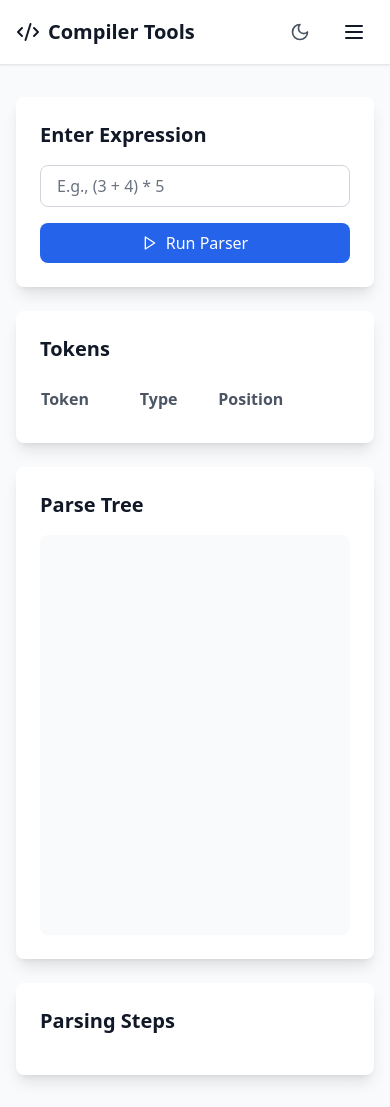
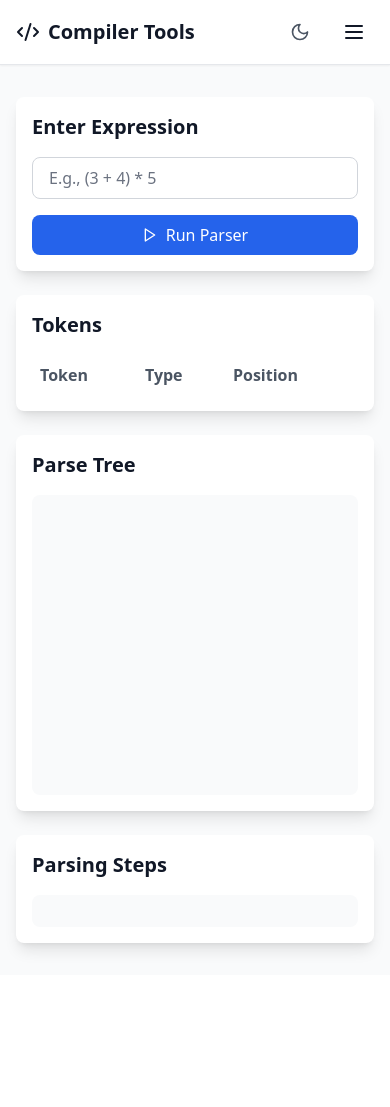
Before and after one commit to Rutwik2003/Compiler-Visualizer-, a React (Vite) app: page / in a window 390 px wide. After the commit the page ends 975 px from the top, so only its background shows below. Built offline with nearby package versions, Linux system fonts and the light colour scheme.

Commit message:
Updated the responsiveness

```diff
--- a/src/components/AutomataConverter.tsx
+++ b/src/components/AutomataConverter.tsx
@@ -22,7 +22,7 @@ export function AutomataConverter({ isDarkMode }: AutomataConverterProps) {
 
   return (
     <div className="space-y-6">
-      <div className={`p-6 rounded-lg ${
+      <div className={`p-4 sm:p-6 rounded-lg ${
         isDarkMode ? 'bg-gray-800' : 'bg-white'
       } shadow-lg`}>
         <div className="max-w-3xl mx-auto">
@@ -109,10 +109,12 @@ export function AutomataConverter({ isDarkMode }: AutomataConverterProps) {
             </h3>
             <div
               id="nfa-graph"
-              className={`rounded-lg p-6 h-80 sm:h-96 overflow-hidden ${
+              className={`rounded-lg p-4 h-[300px] sm:h-[400px] overflow-x-auto overflow-y-hidden ${
                 isDarkMode ? 'bg-gray-900' : 'bg-gray-50'
               } border ${isDarkMode ? 'border-gray-700' : 'border-gray-200'}`}
-            />
+            >
+              <div className="w-full h-full min-w-[800px]" />
+            </div>
           </div>
 
           <div>
@@ -123,10 +125,12 @@ export function AutomataConverter({ isDarkMode }: AutomataConverterProps) {
             </h3>
             <div
               id="dfa-graph"
-              className={`rounded-lg p-6 h-80 sm:h-96 overflow-hidden ${
+              className={`rounded-lg p-4 h-[300px] sm:h-[400px] overflow-x-auto overflow-y-hidden ${
                 isDarkMode ? 'bg-gray-900' : 'bg-gray-50'
               } border ${isDarkMode ? 'border-gray-700' : 'border-gray-200'}`}
-            />
+            >
+              <div className="w-full h-full min-w-[800px]" />
+            </div>
           </div>
 
           <div>
@@ -137,7 +141,7 @@ export function AutomataConverter({ isDarkMode }: AutomataConverterProps) {
             </h3>
             <div
               id="steps"
-              className={`rounded-lg p-6 font-mono text-sm overflow-y-auto h-80 ${
+              className={`rounded-lg p-6 font-mono text-sm overflow-y-auto h-[300px] ${
                 isDarkMode ? 'bg-gray-900 text-gray-300' : 'bg-gray-50 text-gray-600'
               } border ${isDarkMode ? 'border-gray-700' : 'border-gray-200'}`}
             />
--- a/src/components/CompilerVisualizer.tsx
+++ b/src/components/CompilerVisualizer.tsx
@@ -32,7 +32,7 @@ export function CompilerVisualizer({ isDarkMode }: CompilerVisualizerProps) {
   return (
     <div className="space-y-6">
       {/* Input Section */}
-      <div className={`p-6 rounded-lg ${
+      <div className={`p-4 sm:p-6 rounded-lg ${
         isDarkMode ? 'bg-gray-800' : 'bg-white'
       } shadow-lg`}>
         <h2 className="text-xl font-semibold mb-4">Enter Expression</h2>
@@ -67,16 +67,17 @@ export function CompilerVisualizer({ isDarkMode }: CompilerVisualizerProps) {
       {/* Results Grid */}
       <div className="grid grid-cols-1 lg:grid-cols-2 gap-6">
         {/* Tokens Table */}
-        <div className={`p-6 rounded-lg ${
+        <div className={`p-4 sm:p-6 rounded-lg ${
           isDarkMode ? 'bg-gray-800' : 'bg-white'
         } shadow-lg overflow-x-auto`}>
           <h2 className="text-xl font-semibold mb-4">Tokens</h2>
-          <table className="w-full">
+          <div className="overflow-x-auto">
+            <table className="w-full min-w-[300px]">
               <thead className={isDarkMode ? 'text-gray-300' : 'text-gray-600'}>
                 <tr>
-                <th className="text-left py-2">Token</th>
-                <th className="text-left py-2">Type</th>
-                <th className="text-left py-2">Position</th>
+                  <th className="text-left py-2 px-2">Token</th>
+                  <th className="text-left py-2 px-2">Type</th>
+                  <th className="text-left py-2 px-2">Position</th>
                 </tr>
               </thead>
               <tbody className={`divide-y ${
@@ -84,37 +85,38 @@ export function CompilerVisualizer({ isDarkMode }: CompilerVisualizerProps) {
               }`}>
                 {tokens.map((token, index) => (
                   <tr key={index}>
-                  <td className="py-2">{token.value}</td>
-                  <td className="py-2">{token.type}</td>
-                  <td className="py-2">{token.position}</td>
+                    <td className="py-2 px-2">{token.value}</td>
+                    <td className="py-2 px-2">{token.type}</td>
+                    <td className="py-2 px-2">{token.position}</td>
                   </tr>
                 ))}
               </tbody>
             </table>
           </div>
+        </div>
 
         {/* Parse Tree */}
-        <div className={`p-6 rounded-lg ${
+        <div className={`p-4 sm:p-6 rounded-lg ${
           isDarkMode ? 'bg-gray-800' : 'bg-white'
         } shadow-lg`}>
           <h2 className="text-xl font-semibold mb-4">Parse Tree</h2>
           <div
             id="tree"
-            className={`w-full h-[400px] rounded-lg ${
+            className={`w-full h-[300px] sm:h-[400px] rounded-lg ${
               isDarkMode ? 'bg-gray-700' : 'bg-gray-50'
-            }`}
+            } overflow-hidden`}
           />
         </div>
 
         {/* Parsing Steps */}
-        <div className={`p-6 rounded-lg ${
+        <div className={`p-4 sm:p-6 rounded-lg ${
           isDarkMode ? 'bg-gray-800' : 'bg-white'
         } shadow-lg col-span-full`}>
           <h2 className="text-xl font-semibold mb-4">Parsing Steps</h2>
           <div
             id="parsing-steps"
-            className={`space-y-2 ${
-              isDarkMode ? 'text-gray-300' : 'text-gray-600'
+            className={`space-y-2 max-h-[300px] overflow-y-auto p-4 rounded-lg ${
+              isDarkMode ? 'bg-gray-700 text-gray-300' : 'bg-gray-50 text-gray-600'
             }`}
           />
         </div>
```
Also changed, not shown: src/App.tsx (line endings or trailing spaces). Lines whose indentation alone changed are shown as unchanged.
